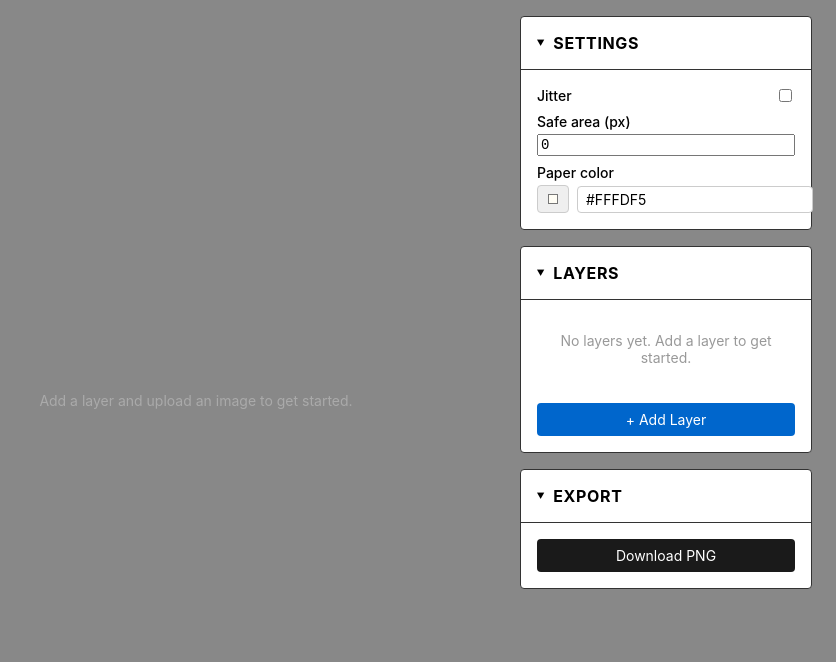
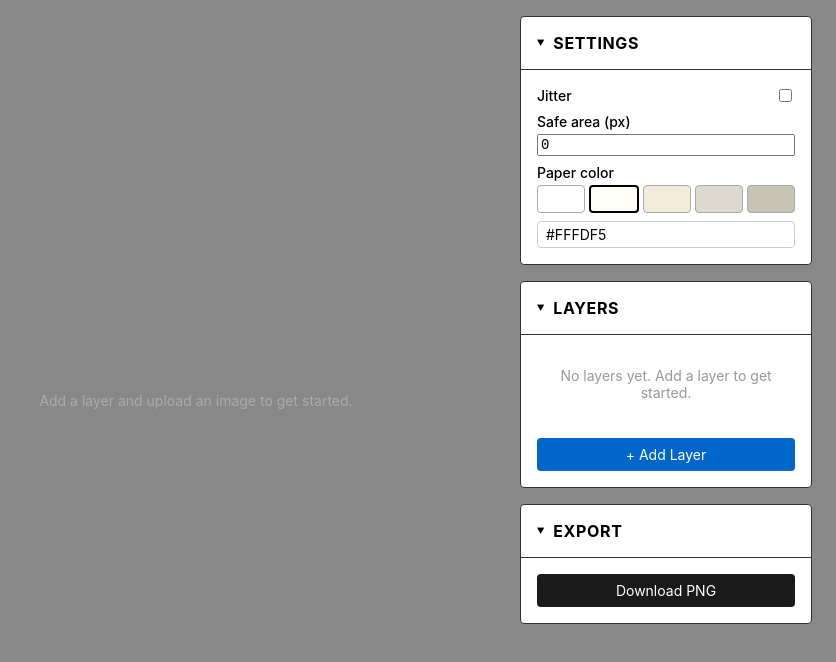
Before and after one commit to jackbush/riso, a React (Vite) app: page / in a window 1280 px wide. Shown: the top 662 px of the page, without its empty margins (444-1280 px from the left). Built offline with nearby package versions, Linux system fonts and the light colour scheme.

Commit message:
paper colours

```diff
--- a/src/components/ConfigPanel.tsx
+++ b/src/components/ConfigPanel.tsx
@@ -1,4 +1,12 @@
 import { RisoConfig } from '../types';
+
+const PAPER_PRESETS = [
+  { name: 'White', hex: '#FFFFFF' },
+  { name: 'Eggshell', hex: '#FFFDF5' },
+  { name: 'Natural', hex: '#F2ECD9' },
+  { name: 'Stone', hex: '#DDD9CF' },
+  { name: 'Newsprint', hex: '#C8C4B4' },
+];
 
 interface ConfigPanelProps {
   config: RisoConfig;
@@ -35,13 +43,17 @@ export function ConfigPanel({ config, onChange }: ConfigPanelProps) {
       {/* Paper color */}
       <div className="config-item">
         <label className="config-label">Paper color</label>
-        <div className="config-color-row">
-          <input
-            type="color"
-            value={config.paperColor}
-            onChange={(e) => onChange({ paperColor: e.target.value })}
-            className="config-color-swatch"
+        <div className="paper-preset-row">
+          {PAPER_PRESETS.map((preset) => (
+            <button
+              key={preset.hex}
+              className={`paper-preset-swatch${config.paperColor.toUpperCase() === preset.hex.toUpperCase() ? ' paper-preset-swatch--active' : ''}`}
+              style={{ backgroundColor: preset.hex }}
+              title={preset.name}
+              onClick={() => onChange({ paperColor: preset.hex })}
             />
+          ))}
+        </div>
         <input
           type="text"
           value={config.paperColor}
@@ -54,7 +66,6 @@ export function ConfigPanel({ config, onChange }: ConfigPanelProps) {
           spellCheck={false}
         />
       </div>
-      </div>
     </>
   );
 }
--- a/src/index.css
+++ b/src/index.css
@@ -310,6 +310,36 @@ button:disabled {
   gap: var(--spacing-sm);
 }
 
+.paper-preset-row {
+  display: flex;
+  gap: var(--spacing-xs);
+  margin-bottom: var(--spacing-xs);
+}
+
+.paper-preset-swatch {
+  flex: 1;
+  height: 28px;
+  padding: 0;
+  border: 1px solid #aaa;
+  border-radius: var(--border-radius);
+  cursor: pointer;
+  transition: transform 0.1s;
+}
+
+.paper-preset-swatch:hover {
+  transform: scale(1.08);
+  background-color: unset;
+}
+
+.paper-preset-swatch--active {
+  border: 2px solid #000;
+  border-radius: var(--border-radius);
+}
+
+.paper-preset-swatch:active {
+  background-color: unset;
+}
+
 .config-color-swatch {
   width: 32px;
   height: 28px;
```
Lines whose indentation alone changed are shown as unchanged.
